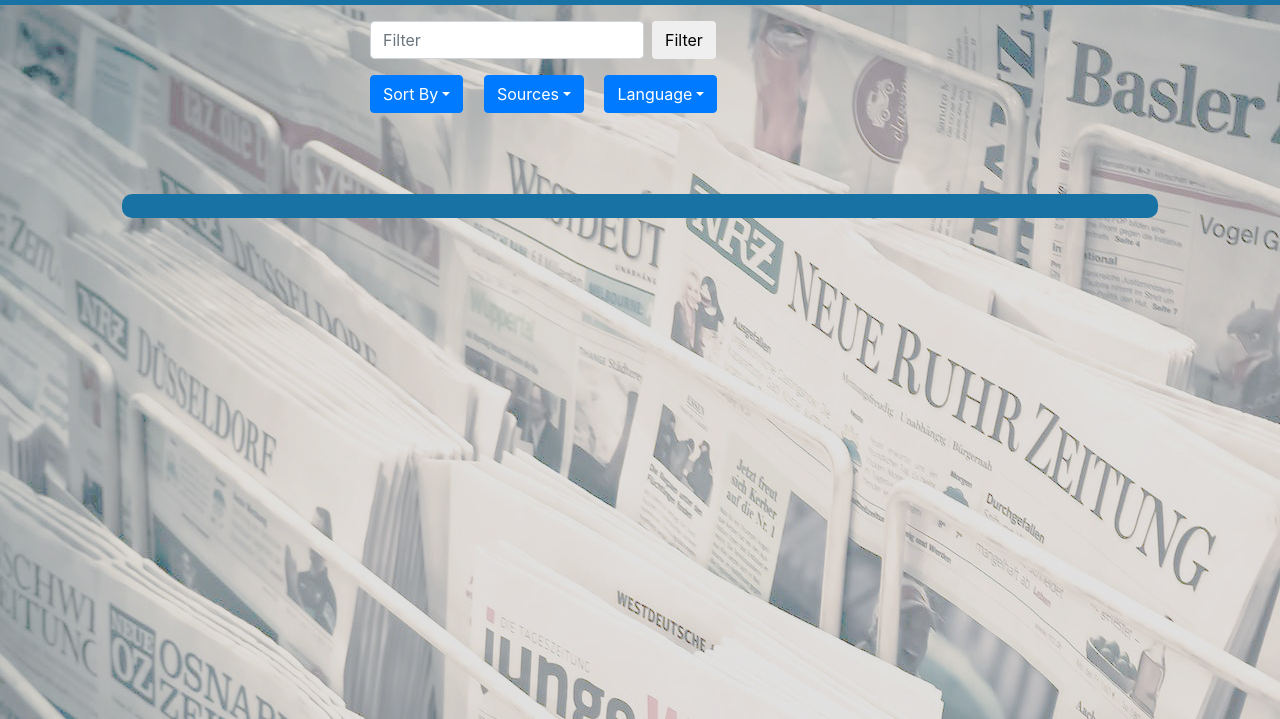
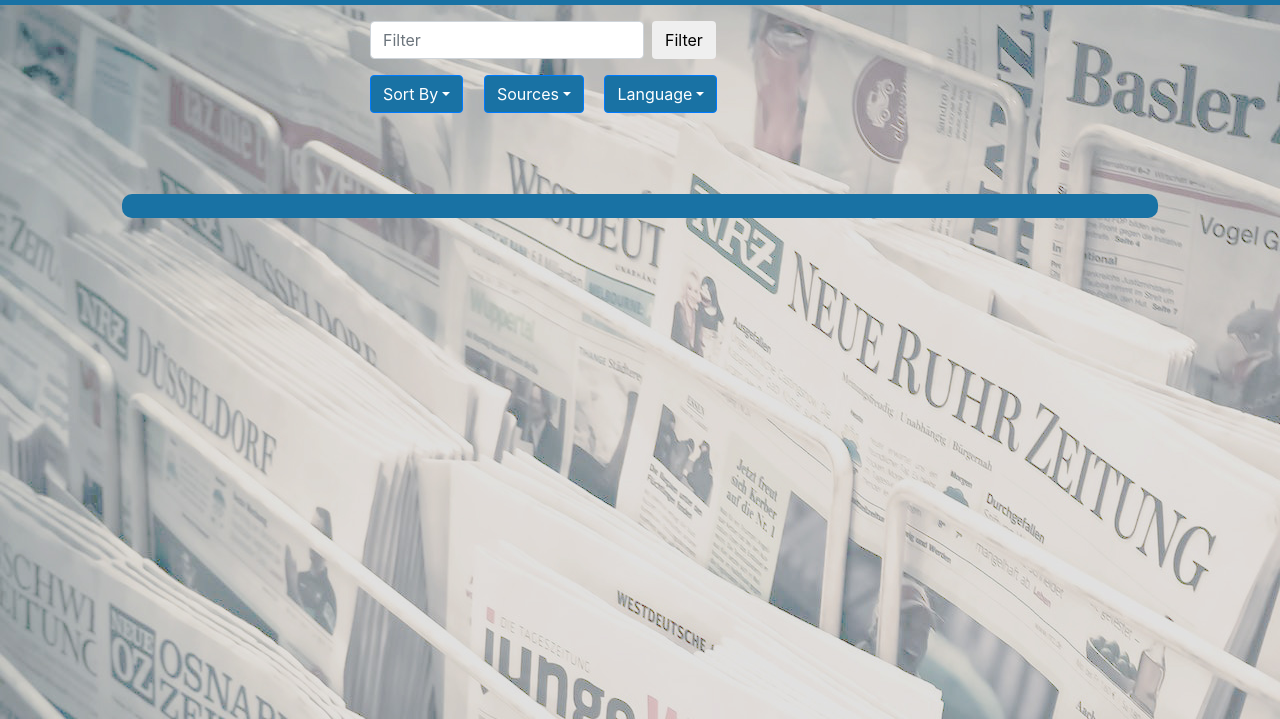
Before and after one commit to othomps1/Influx, a website: page public/feed.html in a window 1280 px wide. Shown: the part 81-800 px from the top of the page. Drawn offline with nearby package versions, Linux system fonts and the light colour scheme; no server answers.

Commit message:
updated feed

```diff
--- a/public/feed.html
+++ b/public/feed.html
@@ -37,7 +37,7 @@
         </form>
         <!-- Dropdown Menu -->
         <div id="sortByDropdown" class="btn-group mt-3">
-          <button id="sortByButton" type="button" class="btn btn-primary dropdown-toggle mr-3" data-toggle="dropdown" aria-haspopup="true" aria-expanded="false">Sort By</button>
+          <button id="sortByButton" style="background-color: #1972A4" type="button" class="btn btn-primary dropdown-toggle mr-3" data-toggle="dropdown" aria-haspopup="true" aria-expanded="false">Sort By</button>
           <div class="dropdown-menu">
             <a class="dropdown-item" href="#">Relevancy</a>
             <a class="dropdown-item" href="#">Popularity</a>
@@ -45,7 +45,7 @@
           </div>
         </div>
         <div id="sourceDropdown" class="btn-group mt-3">
-          <button id="sourceButton" type="button" class="btn btn-primary dropdown-toggle mr-3" data-toggle="dropdown" aria-haspopup="true" aria-expanded="false">Sources</button>
+          <button id="sourceButton" style="background-color: #1972A4" type="button" class="btn btn-primary dropdown-toggle mr-3" data-toggle="dropdown" aria-haspopup="true" aria-expanded="false">Sources</button>
           <div class="dropdown-menu">
             <a class="dropdown-item" href="#">All Sources</a>
             <a class="dropdown-item" href="#">ABC News</a>
@@ -64,7 +64,7 @@
           </div>
         </div>
         <div id="languageDropdown" class="btn-group mt-3">
-          <button id="languageButton" type="button" class="btn btn-primary dropdown-toggle mr-3" data-toggle="dropdown" aria-haspopup="true" aria-expanded="false">Language</button>
+          <button id="languageButton" style="background-color: #1972A4" type="button" class="btn btn-primary dropdown-toggle mr-3" data-toggle="dropdown" aria-haspopup="true" aria-expanded="false">Language</button>
           <div class="dropdown-menu">
             <a class="dropdown-item" href="#">All Languages</a>
             <a class="dropdown-item" href="#">Arabic (العربية)</a>
```
